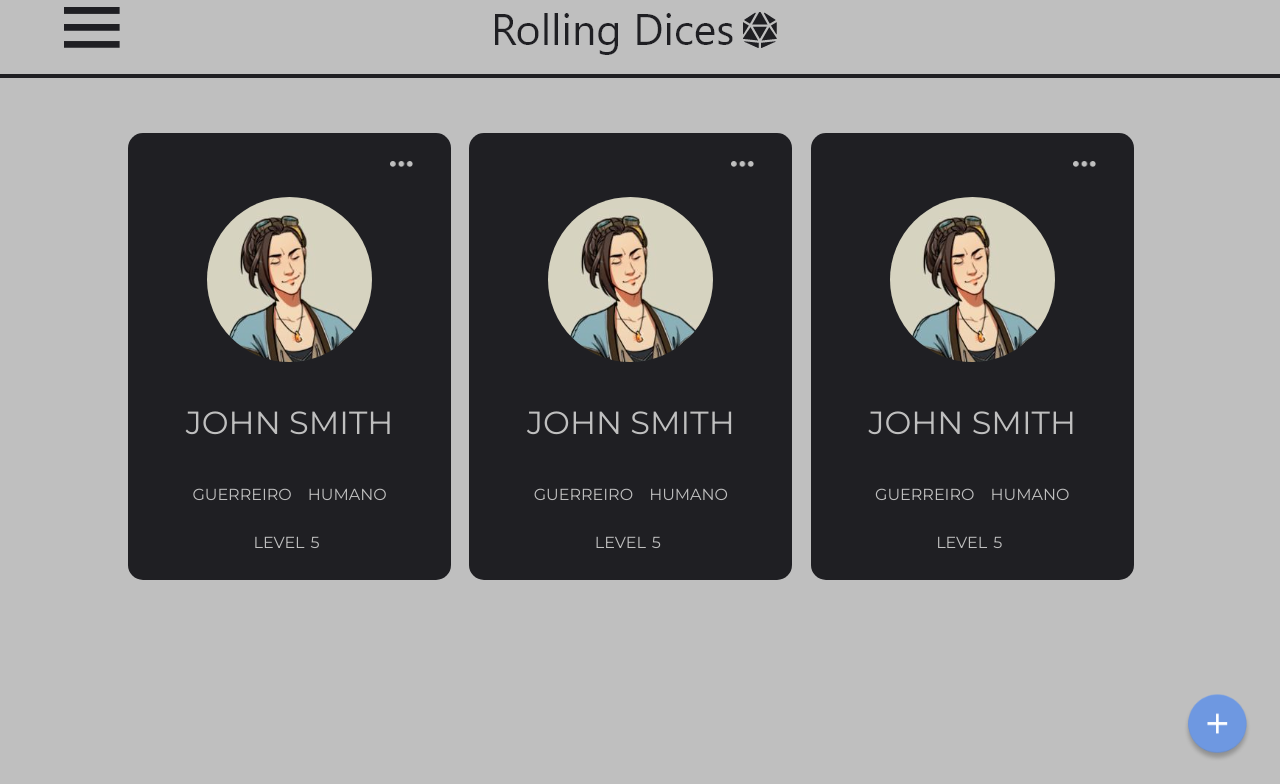
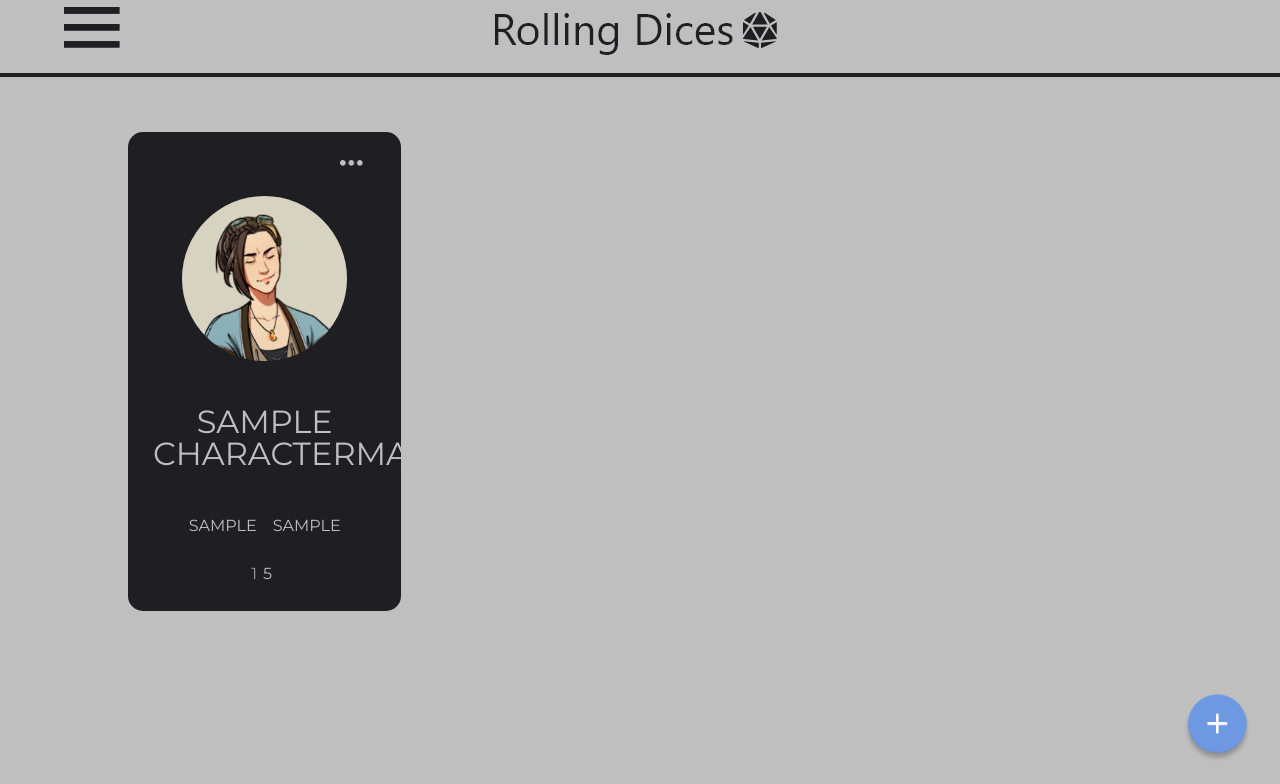
Before and after one commit to raphaelvdossantos/DnDCharSheet, a Django app: page /index/ in a window 1280 px wide. Shown: the part 16-800 px from the top of the page. Run offline with Django 3.2, Linux system fonts and the light colour scheme; a user stored in the database is signed in; tables that the repository leaves empty hold one stand-in row (values such as "Sample post"); parts of the project's set-up code (start-up, migrations or seed data) failed here and were passed over.

Commit message:
Linked Characters to users and templates.

```diff
--- a/NextSession/NextSession/settings.py
+++ b/NextSession/NextSession/settings.py
@@ -70,6 +70,8 @@ TEMPLATES = [
     },
 ]
 
+LOGIN_URL = 'main:login'
+
 WSGI_APPLICATION = 'NextSession.wsgi.application'
 
 
--- a/NextSession/main/models.py
+++ b/NextSession/main/models.py
@@ -1,19 +1,18 @@
 from django.db import models
+from django.contrib.auth import get_user_model
 
 
 # Create your models here.
-class CharDescription(models.Model):
-    char_name = models.CharField(max_length=100)
-    char_level = models.IntegerField()
-    char_exp = models.IntegerField()
+class CharacterMain(models.Model):
+    user_character = models.ForeignKey(get_user_model(), on_delete=models.CASCADE)
+    char_name = models.CharField(max_length=30)
+    char_level = models.IntegerField(default=1)
+    char_exp = models.IntegerField(default=0)
     char_race = models.CharField(max_length=20)
     char_class = models.CharField(max_length=30)
     char_alignement = models.CharField(max_length=2)
-    char_size = models.CharField(max_length=1)
-    char_shortbio = models.TextField()
-
-    def __str__(self):
-        return self.char_name
+    char_size = models.CharField(max_length=1, default="M")
+    char_shortbio = models.TextField(blank=True, null=True)
 
 
 class BaseStatus(models.Model):
@@ -29,7 +28,7 @@ class CombatStatus(models.Model):
     Life_Points = models.IntegerField()
     weapon_one = models.CharField(max_length=15, blank=True, null=True)
     weapon_two = models.CharField(max_length=15, blank=True, null=True)
-    weapon_three = models.CharField(max_lengt=15, blank=True, null=True)
+    weapon_three = models.CharField(max_length=15, blank=True, null=True)
     weapon_four = models.CharField(max_length=15, blank=True, null=True)
 
     shield = models.CharField(max_length=15, blank=True, null=True)
--- a/NextSession/main/templates/main/home.html
+++ b/NextSession/main/templates/main/home.html
@@ -5,7 +5,7 @@
 <div class="content">
     <h1 class="main-title">Lorem ipsum dolor sit amet.</h1>
     <div class="main-content">
-        <p>Lorem, ipsum dolor sit amet consectetur adipisicing elit. Quo doloremque possimus quasi? Ducimus voluptate perferendis veniam porro nisi provident dolores sint voluptatibus rerum exercitationem dicta eius, eveniet quam accusamus cupiditate sit dolorem doloribus expedita totam culpa neque. A error cum laboriosam nam. Ullam recusandae dolorem dicta in, at aut eum eligendi sequi a praesentium nemo. Culpa aliquid at dolorem nemo impedit unde inventore voluptate voluptas, libero sapiente voluptatibus animi repudiandae consequuntur in ipsum vero exercitationem iure expedita veniam? Delectus magnam repudiandae ad quae aliquam, cumque nostrum. Debitis, molestias autem, error perferendis, officia dolorem nisi quis necessitatibus mollitia quam magnam animi.</p>
+        <p>Placeholder Text.</p>
     </div>
 </div>
 
--- a/NextSession/main/templates/main/index.html
+++ b/NextSession/main/templates/main/index.html
@@ -2,6 +2,10 @@
 <html lang="pt-br">
 <head>
     {% load static %}
+    <!-- Compiled and minified CSS -->
+    <link rel="stylesheet" href="https://cdnjs.cloudflare.com/ajax/libs/materialize/1.0.0/css/materialize.min.css">
+    <!-- Compiled and minified JavaScript -->
+    <script src="https://cdnjs.cloudflare.com/ajax/libs/materialize/1.0.0/js/materialize.min.js"></script>
     <meta charset="UTF-8">
     <meta name="viewport" content="width=device-width, initial-scale=1.0">
     <meta http-equiv="X-UA-Compatible" content="ie=edge">
@@ -30,6 +34,7 @@
         <main>
             <div class="characters-list">
                 <ul>
+                    {% for char in all_user_characters %}
                         <li class="character-item">
                             <img src="{% static './imgs/more-options-button.png' %}" alt="character-menu" class="character-menu" id="character-menu">
                             <div class="options">
@@ -40,62 +45,23 @@
                                 </ul>
                             </div>
                             <img src="{% static './imgs/character_profile_ex.png' %}" alt="avatar image" class="character-avatar">
-                        <h2 class="character-name">John Smith</h2>
+                            <h2 class="character-name">{{char.char_name}}</h2>
                             <div class="character-description">
-                            <p id="character-class">guerreiro</p>
-                            <p id="character-race">humano</p>
+                                <p id="character-class">{{char.char_class}}</p>
+                                <p id="character-race">{{char.char_race}}</p>
                             </div>
                             <div class="character-level">
-                            <label for="level-num">level</label>
+                                <label for="level-num">{{char.char_level}}</label>
                                 <p class="level-num" id="level-num">5</p>
                             </div>
                         </li>
-                    <li class="character-item">
-                        <img src="{% static './imgs/more-options-button.png' %}" alt="character-menu" class="character-menu" id="character-menu">
-                        <div class="options">
-                            <ul  id="options-list" class="options-list">
-                                <li><a href="#">Perfil</a></li>
-                                <li><a href="#">Editar</a></li>
-                                <li><a href="#">Deletar</a></li>
-                            </ul>
-                        </div>
-                        <img src="{% static './imgs/character_profile_ex.png' %}" alt="avatar image" class="character-avatar">
-                        <h2 class="character-name">John Smith</h2>
-                        <div class="character-description">
-                            <p id="character-class">guerreiro</p>
-                            <p id="character-race">humano</p>
-                        </div>
-                        <div class="character-level">
-                            <label for="level-num">level</label>
-                            <p class="level-num" id="level-num">5</p>
-                        </div>
-                    </li>
-                    <li class="character-item">
-                        <img src="{% static './imgs/more-options-button.png' %}" alt="character-menu" class="character-menu" id="character-menu">
-                        <div class="options">
-                            <ul  id="options-list" class="options-list">
-                                <li><a href="#">Perfil</a></li>
-                                <li><a href="#">Editar</a></li>
-                                <li><a href="#">Deletar</a></li>
-                            </ul>
-                        </div>
-                        <img src="{% static './imgs/character_profile_ex.png' %}" alt="avatar image" class="character-avatar">
-                        <h2 class="character-name">John Smith</h2>
-                        <div class="character-description">
-                            <p id="character-class">guerreiro</p>
-                            <p id="character-race">humano</p>
-                        </div>
-                        <div class="character-level">
-                            <label for="level-num">level</label>
-                            <p class="level-num" id="level-num">5</p>
-                        </div>
-                    </li>
+                    {% endfor %}
                 </ul>
             </div>
         </main>
 
         <div class="add-character">
-            <a href="form_new_char.html"><img src="{% static './imgs/more-button.png' %}" alt=""></a>
+            <a href="/newchar"><img src="{% static './imgs/more-button.png' %}" alt=""></a>
         </div>
 
     </div>
@@ -103,4 +69,5 @@
     <script src="{% static './js/mainButtons.js' %}"></script>
 
 </body>
+{% include "./includes/messages.html" %}
 </html>
--- a/NextSession/main/urls.py
+++ b/NextSession/main/urls.py
@@ -16,6 +16,7 @@ Including another URLconf
 from django.urls import path
 from . import views
 
+
 app_name = "main"
 
 urlpatterns = [
@@ -23,5 +24,6 @@ urlpatterns = [
     path("register/", views.register, name="register"),
     path("logout/", views.logout_request, name="logout"),
     path("login/", views.login_request, name="login"),
-    path("index/", views.index, name="index"),
+    path("index/", views.CharacterView.as_view(), name="index"),
+    path("newchar/", views.new_character, name="new_character"),
     ]
--- a/NextSession/main/views.py
+++ b/NextSession/main/views.py
@@ -1,24 +1,27 @@
 from django.shortcuts import render, redirect
-from .models import CharDescription
+from .models import CharacterMain
 from django.contrib.auth.forms import AuthenticationForm
 from django.contrib.auth import login, logout, authenticate
 from django.contrib import messages
-from .forms import NewUserform
-
-
+from django.contrib.auth.decorators import login_required
+from .forms import NewUserform, CharacterMainForm
+from django.views.generic import ListView
 # Create your views here.
 
 
 def homepage(request):
     return render(request=request,
                   template_name="main/home.html",
-                  context={"Characters": CharDescription.objects.all()})
+                  )
 
 
-def index(request):
-    return render(request,
-                  "main/index.html",
-                  )
+class CharacterView(ListView):
+    model = CharacterMain
+    template_name = "main/index.html"
+    context_object_name = "all_user_characters"
+
+    def get_queryset(self):
+        return CharacterMain.objects.filter(user_character=self.request.user)
 
 
 def register(request):
@@ -72,3 +75,18 @@ def login_request(request):
     return render(request,
                   "main/form_login.html",
                   {"form": form})
+
+
+def new_character(request):
+
+    form = CharacterMainForm(request.POST or None)
+    if form.is_valid():
+        user_character = form.save(commit=False)
+        user_character.user_character = request.user
+        user_character.save()
+        messages.info(request, "Character Created Successfully!")
+        return redirect("main:index")
+
+    return render(request,
+                  "main/form_new_char.html",
+                  {"form":form})
```
Also changed, not shown: NextSession/main/admin.py (+1 -12 lines), NextSession/main/forms.py (+12 -0 lines), NextSession/main/templates/main/form_new_char.html (+29 -15 lines), NextSession/main/templates/main/form_new_char_bio.html (+7 -5 lines). Lines whose indentation alone changed are shown as unchanged.
